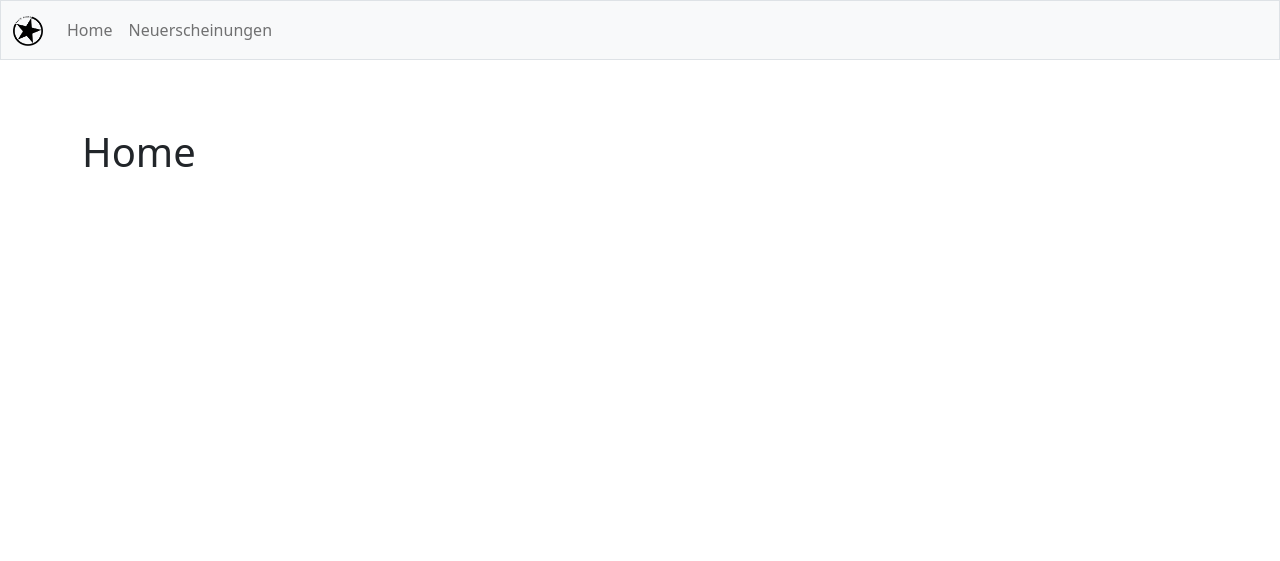
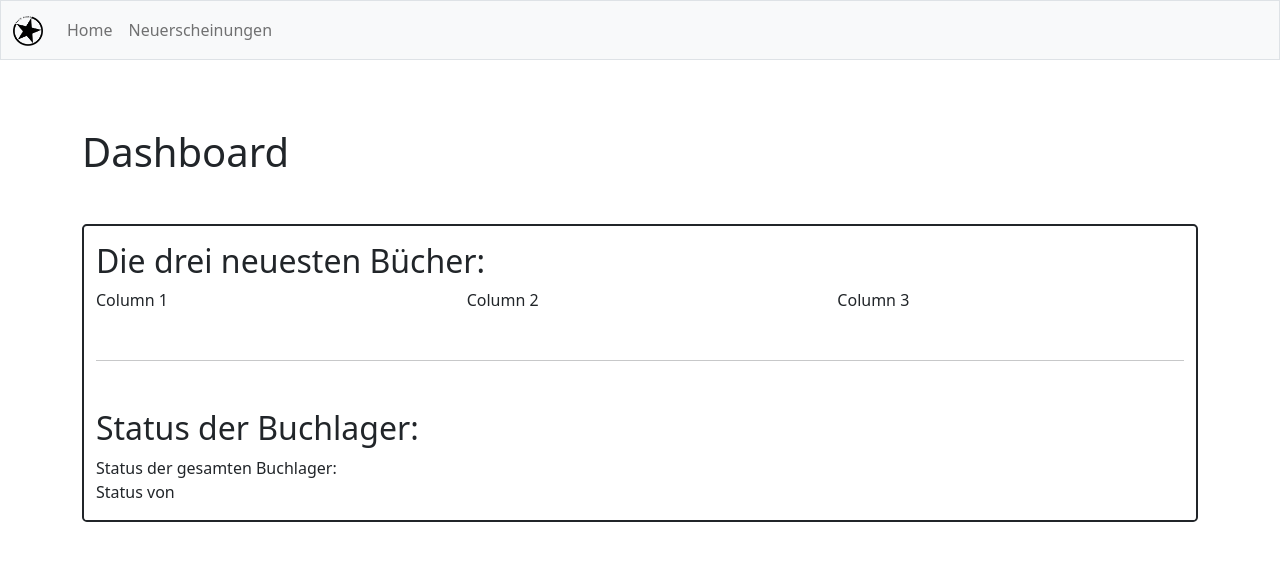
Before and after one commit to rmezameza/dbs-project-publisher, a PHP site: page /index.php in a window 1280 px wide. Shown: the top 561 px of the page. Run offline with PHP 8.4, Linux system fonts and the light colour scheme.

Commit message:
Designed homepage

```diff
--- a/public_html/content/home.php
+++ b/public_html/content/home.php
@@ -4,7 +4,28 @@
         <title>Bahoe Books - Home</title>
     </head>
     <body>
-        <h1>Home</h1>
+        <h1 class="h1">Dashboard</h1>
+            <div class="container mt-5 border border-2 border-dark rounded rounded-3">
+                <h2 class="h2 mt-3">Die drei neuesten Bücher:</h2>
+                <!-- This row shows the three newest / latest inserted books -->
+                <div class="row mb-5">
+                    <div class="col">Column 1</div>
+                    <div class="col">Column 2</div>
+                    <div class="col">Column 3</div>
+                </div>
+                    <!-- TODO: Change color of horizontal line -->
+                <hr class="text-decoration-line-through">
+                <h2 class="h2 mt-5">Status der Buchlager:</h2>
+                <!-- This row shows the status of the total capacity and amount of books of all warehouses. -->
+                <!-- And it shows the capacity and number of books in every warehouse -->
+                <div class="row">
+                    <div class="col">Status der gesamten Buchlager:</div>
+                </div>
+                    <!-- TODO: I want to insert sql rows for every book warehouse -->
+                <div class="row mb-3">
+                    <div class="col">Status von </div>
+                </div>
+            </div>
     </body>
 </html>
 <?php
```
